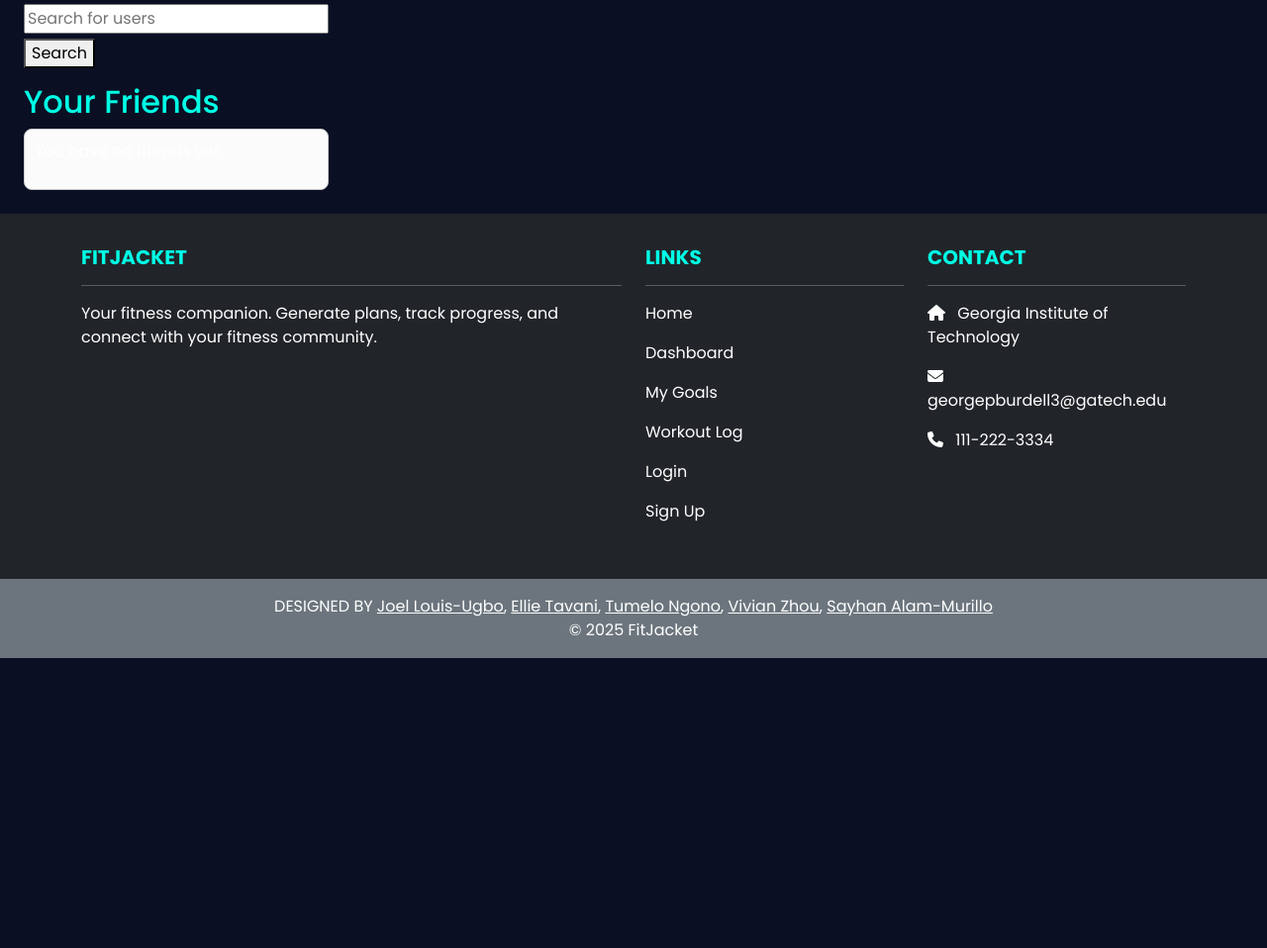
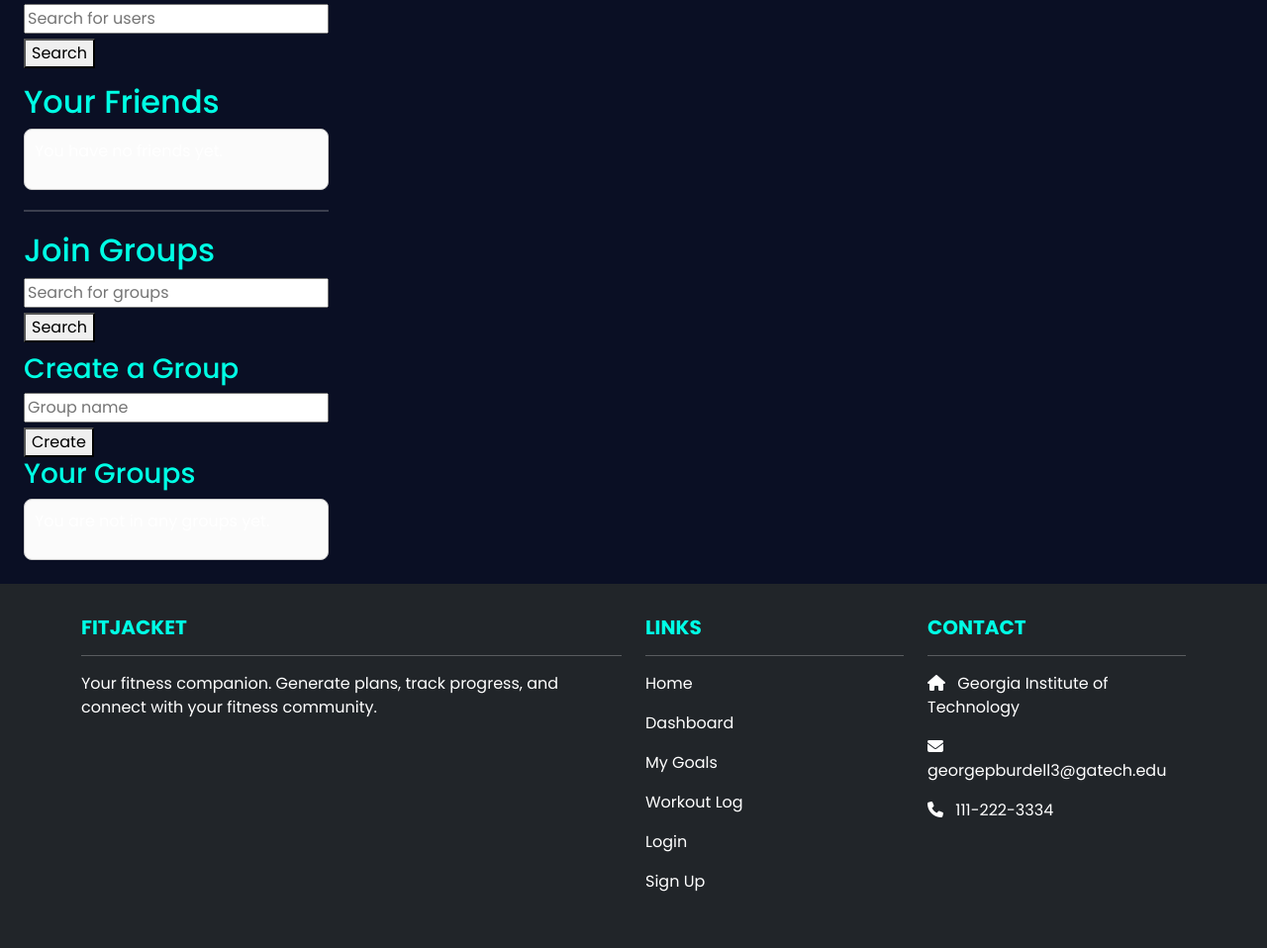
Before and after one commit to TumeloN1/FitJacket, a Django app: template social/templates/social/social_hub.html in a window 1280 px wide. Shown: the part 335-1293 px from the top of the page at 99% size. Before the commit the page ends 1000 px from the top, so only its background shows below. Run offline with Django 3.2, Linux system fonts and the light colour scheme; the template is opened without the code that fills it, so the values that code supplies are empty; some libraries are stand-ins or nearby versions.

Commit message:
added groups, fixed a bug so you can't friend request yourself

```diff
--- a/social/templates/social/social_hub.html
+++ b/social/templates/social/social_hub.html
@@ -71,6 +71,7 @@
             border-radius: 8px;
             padding: 10px;
             background-color: #fbfbfb;
+            margin-bottom: 20px; /* Add space below the friends list */
         ">
             {% if friends %}
                 <ul style="list-style: none; padding-left: 0; margin: 0;">
@@ -82,6 +83,79 @@
                 </ul>
             {% else %}
                 <p>You have no friends yet.</p>
+            {% endif %}
+        </div>
+
+        <!-- Divider -->
+        <hr style="border-top: 2px solid #ccc; margin: 20px 0;">
+
+        <!-- GROUPS SECTION -->
+        <h2>Join Groups</h2>
+
+        <!-- Search Groups -->
+        <form method="POST" style="margin-bottom: 10px;">
+            {% csrf_token %}
+            <input type="text" name="group_query" placeholder="Search for groups" style="width: 100%;">
+            <button type="submit" name="search_group" style="margin-top: 5px;">Search</button>
+        </form>
+
+        {% if group_message %}
+            <p>{{ group_message }}</p>
+        {% endif %}
+
+        {% if group_search_results %}
+            <ul style="list-style: none; padding: 0;">
+                {% for group in group_search_results %}
+                    <li style="background: #ffffff; margin-bottom: 8px; padding: 6px; border-radius: 4px; display: flex; justify-content: space-between; align-items: center;">
+                        <span style="color: #444445;">{{ group.title }}</span>
+                        <form method="POST" style="display: inline;">
+                            {% csrf_token %}
+                            <input type="hidden" name="group_id" value="{{ group.id }}">
+                            <button type="submit" name="join_group">Join</button>
+                        </form>
+                    </li>
+                {% endfor %}
+            </ul>
+        {% endif %}
+
+        <!-- Create a New Group -->
+        <h3 style="color: #00ffe5;">Create a Group</h3>
+        <form method="POST">
+            {% csrf_token %}
+            <input type="text" name="group_title" placeholder="Group name" style="width: 100%;">
+            <button type="submit" name="create_group" style="margin-top: 5px;">Create</button>
+        </form>
+
+        <!-- List Your Groups -->
+        <h3 style="color: #00ffe5;">Your Groups</h3>
+        <div style="
+            max-height: 200px;
+            overflow-y: auto;
+            border: 1px solid #ccc;
+            border-radius: 8px;
+            padding: 10px;
+            background-color: #fbfbfb;
+        ">
+            {% if groups %}
+                <ul style="list-style: none; padding-left: 0; margin: 0;">
+                    {% for group in groups %}
+                        <li style="padding: 8px; border-bottom: 1px solid #e0e0e0; display: flex; justify-content: space-between; align-items: center;">
+                            <strong style="color: #444445;">{{ group.title }}</strong>
+
+                            <form method="POST" style="margin: 0;">
+                                {% csrf_token %}
+                                <input type="hidden" name="group_id" value="{{ group.id }}">
+                                {% if group.creator.id == user.id %}
+                                    <button type="submit" name="delete_group" style="color: red;">Delete</button>
+                                {% else %}
+                                    <button type="submit" name="leave_group" style="color: gray;">Leave</button>
+                                {% endif %}
+                            </form>
+                        </li>
+                    {% endfor %}
+                </ul>
+            {% else %}
+                <p>You are not in any groups yet.</p>
             {% endif %}
         </div>
     </div>
```
Also changed, not shown: social/documents.py (+3 -4 lines), social/views.py (+51 -1 lines), db.sqlite3.
